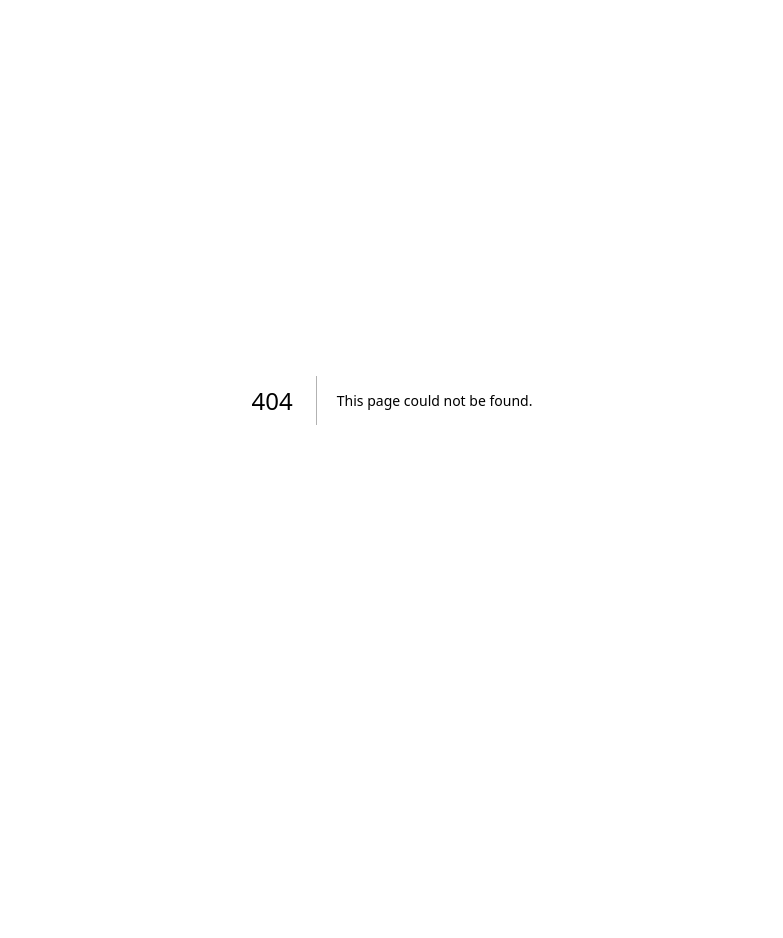
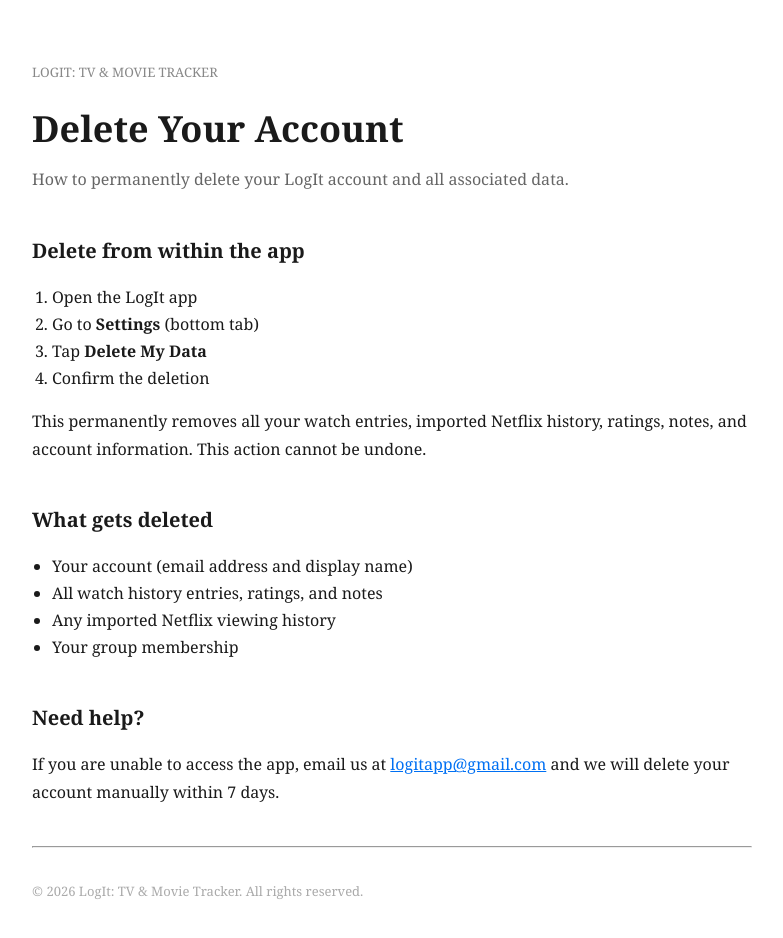
Before and after one commit to Broman997/logit-site, a Next.js app: page /delete-account in a window 1280 px wide. Before the commit this address had no page. Shown: the top 938 px of the page, without its empty margins (248-1031 px from the left). Before the commit the page ends 800 px from the top, so only its background shows below. Built offline with nearby package versions, Linux system fonts and the light colour scheme.

Commit message:
Add delete account page

```diff
--- /dev/null
+++ b/app/delete-account/page.tsx
@@ -0,0 +1,45 @@
+export default function DeleteAccount() {
+  return (
+    <main style={{ fontFamily: 'Georgia, serif', maxWidth: 720, margin: '0 auto', padding: '48px 24px', color: '#1a1a1a', lineHeight: 1.7 }}>
+      <p style={{ fontSize: 13, color: '#888', marginBottom: 8 }}>LOGIT: TV & MOVIE TRACKER</p>
+      <h1 style={{ fontSize: 36, fontWeight: 800, marginBottom: 8, lineHeight: 1.2 }}>Delete Your Account</h1>
+      <p style={{ color: '#666', marginBottom: 40 }}>How to permanently delete your LogIt account and all associated data.</p>
+
+      <section style={{ marginBottom: 40 }}>
+        <h2 style={{ fontSize: 20, fontWeight: 700, marginBottom: 12 }}>Delete from within the app</h2>
+        <ol style={{ paddingLeft: 20 }}>
+          <li>Open the LogIt app</li>
+          <li>Go to <strong>Settings</strong> (bottom tab)</li>
+          <li>Tap <strong>Delete My Data</strong></li>
+          <li>Confirm the deletion</li>
+        </ol>
+        <p style={{ marginTop: 12 }}>
+          This permanently removes all your watch entries, imported Netflix history, ratings, notes, and account information.
+          This action cannot be undone.
+        </p>
+      </section>
+
+      <section style={{ marginBottom: 40 }}>
+        <h2 style={{ fontSize: 20, fontWeight: 700, marginBottom: 12 }}>What gets deleted</h2>
+        <ul style={{ paddingLeft: 20 }}>
+          <li>Your account (email address and display name)</li>
+          <li>All watch history entries, ratings, and notes</li>
+          <li>Any imported Netflix viewing history</li>
+          <li>Your group membership</li>
+        </ul>
+      </section>
+
+      <section style={{ marginBottom: 40 }}>
+        <h2 style={{ fontSize: 20, fontWeight: 700, marginBottom: 12 }}>Need help?</h2>
+        <p>
+          If you are unable to access the app, email us at{' '}
+          <a href="mailto:logitapp@gmail.com" style={{ color: '#0070f3' }}>logitapp@gmail.com</a>{' '}
+          and we will delete your account manually within 7 days.
+        </p>
+      </section>
+
+      <hr style={{ borderColor: '#eee', marginBottom: 32 }} />
+      <p style={{ fontSize: 13, color: '#aaa' }}>&copy; {new Date().getFullYear()} LogIt: TV &amp; Movie Tracker. All rights reserved.</p>
+    </main>
+  );
+}
```
